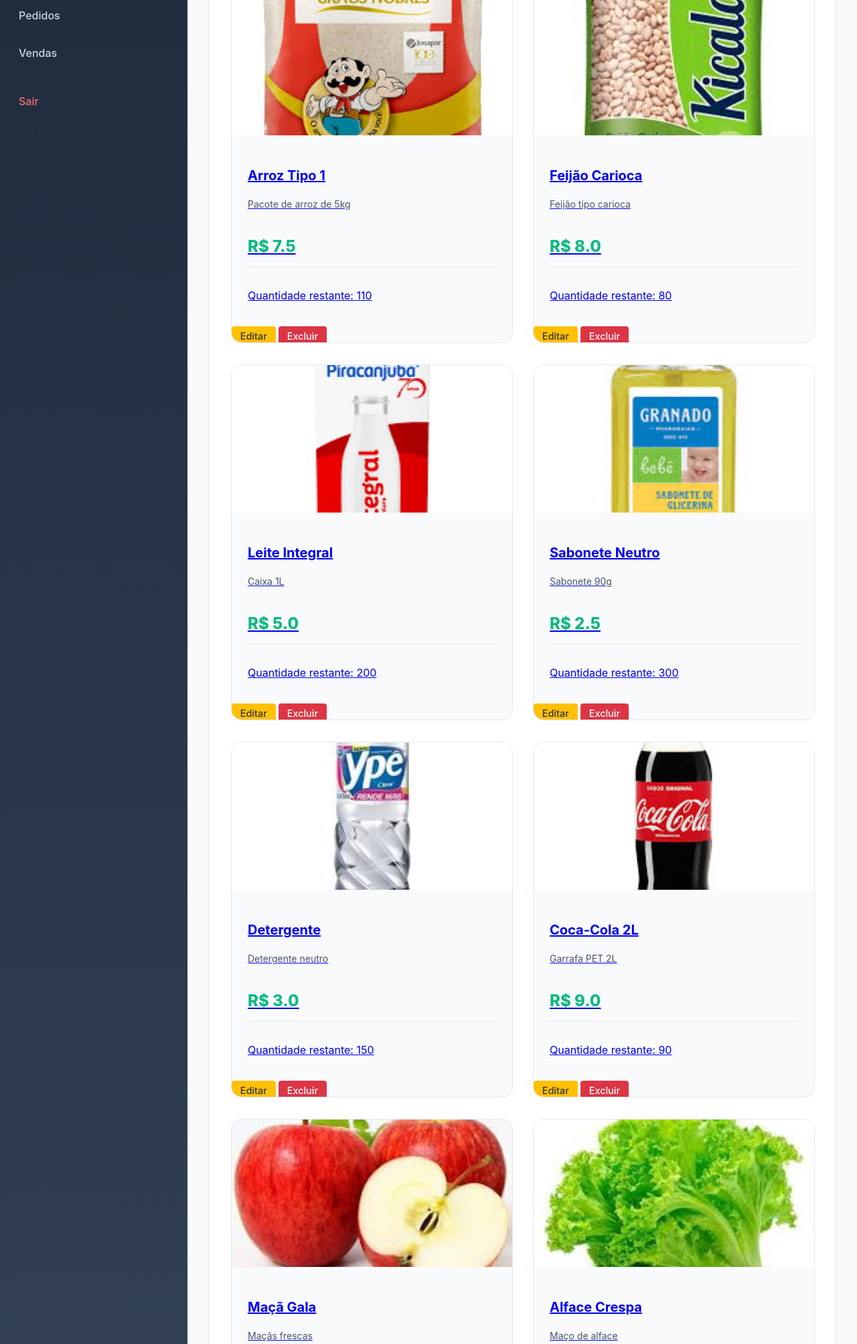
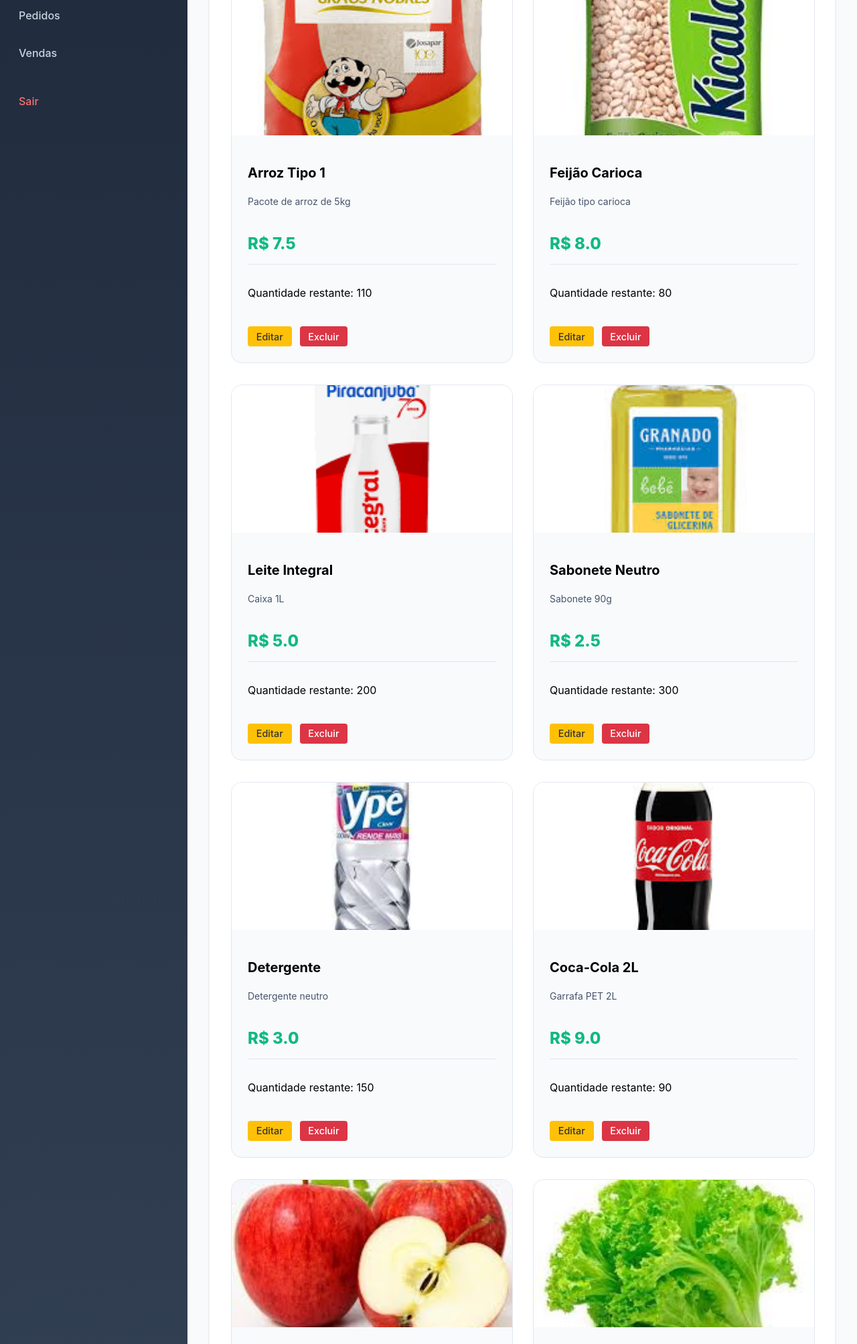
Before and after one commit to LucasNog21/FullStock, a Django app: page /products/ in a window 1280 px wide. Shown: the part 337-2343 px from the top of the page at 67% size. Run offline with Django 5.2, Linux system fonts and the light colour scheme; a user stored in the database is signed in; data comes from the database, SQL or seed files in the repository.

Commit message:
links sublinhados ajustados

```diff
--- a/static/css/products.css
+++ b/static/css/products.css
@@ -1,11 +1,22 @@
 .product-card-link,
+.product-info-link,
 .product-card-link:visited,
 .product-card-link:hover,
 .product-card-link:active,
-.product-card-link:focus {
+.product-card-link:focus,
+.product-info-link:visited,
+.product-info-link:hover,
+.product-info-link:active,
+.product-info-link:focus {
     text-decoration: none;
     color: inherit;
     display: block;
+}
+
+.product-info-link {
+    display: flex;
+    flex-direction: column;
+    flex-grow: 1;
 }
 
 .products-container {
@@ -84,8 +95,8 @@
     justify-content: space-between;
 }
 
-.product-actions {
-    margin-top: 16px;
+.product-actions-footer {
+    padding: 0 24px 24px 24px;
     display: flex;
     gap: 12px;
 }
```
